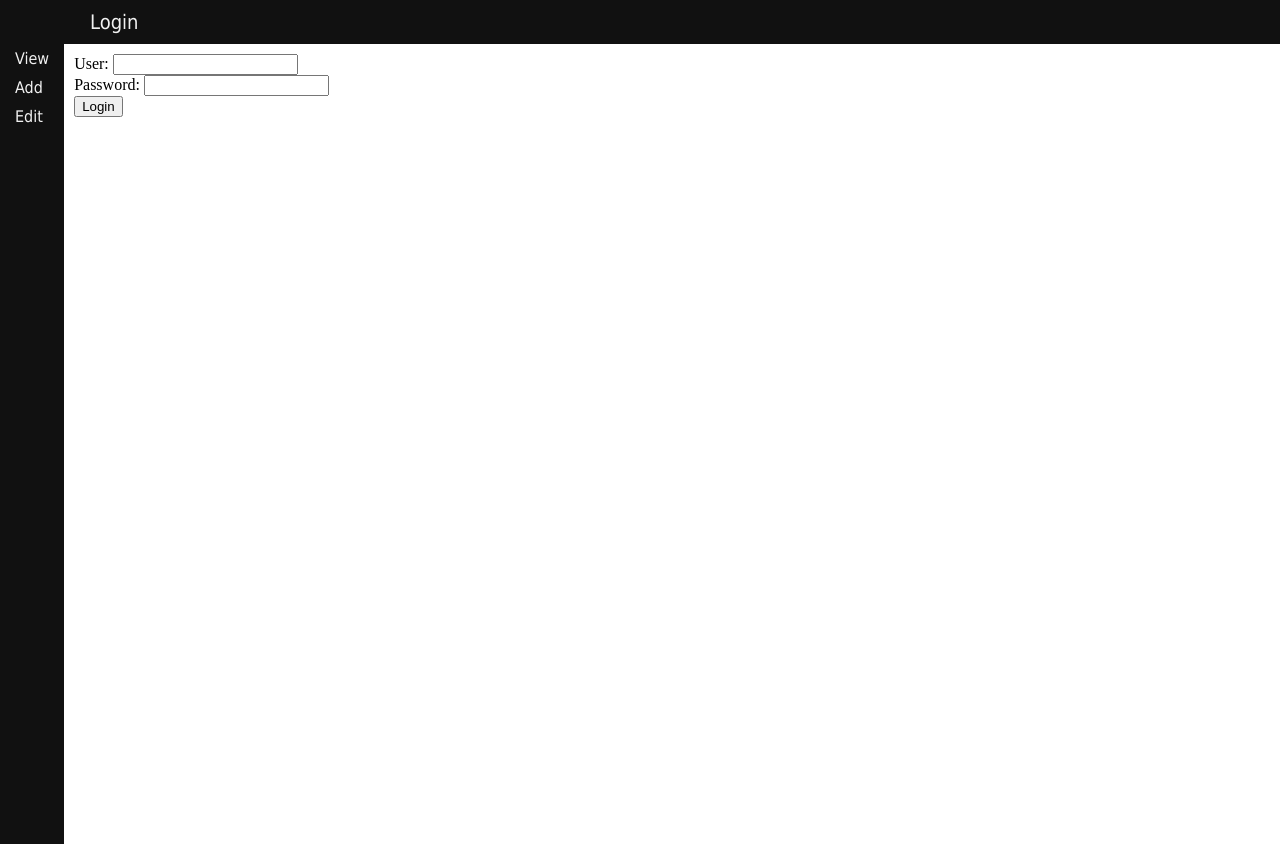
After one commit to jahui/stockutils, a Django app: page /trades/login in a window 1280 px wide. The commit adds this page. Run offline with Django 3.2, Linux system fonts and the light colour scheme.

Commit message:
Login
1) added login and register account pages
2) enforced all existing views to require login (not including login and
register pages)
3) created a base template and had other templates extend for easier
readability
4) added current login account to title bar.

```diff
--- a/stockutils/urls.py
+++ b/stockutils/urls.py
@@ -16,7 +16,8 @@ Including another URLconf
 from django.conf.urls import url, include
 from django.contrib import admin
 
+
 urlpatterns = [
     url(r'^admin/', admin.site.urls),
-    url(r'^trades/', include('tradetracker.urls'))
+    url(r'^trades/', include('tradetracker.urls')),
 ]
--- a/tradetracker/static/tradetracker/style.css
+++ b/tradetracker/static/tradetracker/style.css
@@ -4,13 +4,24 @@
     background-color: #111;
     font-family: "Tahoma";
     color: #f1f1f1;
+    padding-bottom: 10px;
+    padding-top: 10px;
+}
+
+.topbar div{
+    display: inline;
 }
 
 .topbar header{
+    display: inline;
     padding-left: 90px;
-    padding-top: 10px;
-    padding-bottom: 10px;
     font-size: 20px;
+}
+
+.topbar p{
+    font-size: 12px;
+    float: right;
+    padding-right: 10px;
 }
 
 .sidenav {
--- /dev/null
+++ b/tradetracker/templates/tradetracker/loginTradeTracker.html
@@ -0,0 +1,20 @@
+{% extends 'tradetracker/tradeTrackerBase.html' %}
+
+
+{% block headtitle %} Login {% endblock %}
+{% block bodyheader %} Login {% endblock %}
+
+{% block content %}
+	<form action="{% url 'tradetracker:processLogin' %}" method="post">
+		{% csrf_token %}
+		<label for="username">User: </label>
+		<input type="text" name="username"><br>
+		<label for="password">Password: </label>
+		<input type="password" name="userpassword"><br>
+		<input type="submit" value="Login">
+	</form>
+
+	{% if error %}
+		<strong>{{error}}</strong>
+	{% endif %}
+{% endblock %}
--- /dev/null
+++ b/tradetracker/templates/tradetracker/tradeTrackerBase.html
@@ -0,0 +1,34 @@
+{% load static %}
+<head>
+	<link rel="stylesheet" type="text/css" href="{% static 'tradetracker/style.css' %}" />
+	<title>{% block headtitle %}{% endblock %}</title>
+</head>
+<body>
+	<div class = "topbar">
+		<div>
+			<header>{% block bodyheader %}{% endblock %}</header>
+		</div>
+		<div>
+			{% if current_user %}
+				<p>Account: {{current_user}}</p>
+			{% endif %}
+		</div>
+	</div>
+	<div class="mainwrapper">
+		<div class="sidenav">
+			<a href="{% url 'tradetracker:viewTrades'%}">View</a>
+			<a href="{% url 'tradetracker:addTrades'%}">Add</a>
+			<a href="{% url 'tradetracker:editTrades'%}">Edit</a>
+		</div>
+		<div class="content">
+		{% block content %}
+		{% endblock %}
+		</div>
+		<div>
+			<div class="fixedinfo">
+				{% block fixedinfo %}
+				{% endblock %}
+			</div>
+		</div>
+	</div>
+</body>
--- a/tradetracker/urls.py
+++ b/tradetracker/urls.py
@@ -4,7 +4,10 @@ from . import views
 
 app_name = 'tradetracker'
 urlpatterns = [
-	url(r'^$', views.viewTrades, name='index'),
+	url(r'^login$', views.loginTrades, name='login'),
+	url(r'^process_login', views.processLogin, name='processLogin'),
+	url(r'^register', views.registerAccount, name='register'),
+	url(r'^create_account', views.processCreateAccount, name='processCreateAccount'),
 	url(r'^view/', views.viewTrades, name='viewTrades'),
 	url(r'^edit/', views.editTrades, name='editTrades'),
 	url(r'^add/', views.addTrades, name='addTrades'),
--- a/tradetracker/views.py
+++ b/tradetracker/views.py
@@ -1,29 +1,64 @@
 from django.shortcuts import render
 from django.http import HttpResponse, HttpResponseRedirect
 from django.urls import reverse
+from django.contrib.auth import authenticate, login, logout
+from django.contrib.auth.models import User
+from django.contrib.auth.decorators import login_required
+from django.contrib import messages
 from .models import Trade
 from datetime import date
 
 # Create your views here.
+
+def loginTrades(request):
+	return render(request, 'tradetracker/loginTradeTracker.html', {})
+
+def processLogin(request):
+	username = request.POST['username']
+	password = request.POST['userpassword']
+	user = authenticate(username=username, password=password)
+	if user is not None:
+		login(request, user)
+		return HttpResponseRedirect(reverse('tradetracker:viewTrades'))
+	else:
+		error_message = "Authentication failed!"
+		return render(request, 'tradetracker/loginTradeTracker.html', {'error' : error_message})
+
+def registerAccount(request):
+	return render(request, 'tradetracker/registerAccountPage.html', {})
+
+def processCreateAccount(request):
+	user = User.objects.create_user(request.POST['username'],
+		request.POST['useremail'], request.POST['userpassword'])
+	user.save()
+	return HttpResponseRedirect(reverse('tradetracker:viewTrades'))
+
+@login_required(login_url='/trades/login')
 def viewTrades(request):
 	trade_list = Trade.objects.all()
 	total_earnings = 0
 	for trade in trade_list:
 		total_earnings += trade.price * -trade.shares
-	context = {'trade_list' : trade_list, 'total_earnings' : total_earnings}
+	context = {'trade_list' : trade_list, 'total_earnings' : total_earnings,
+		'current_user' : request.user.username}
 	return render(request, 'tradetracker/viewTrades.html', context)
 
+@login_required
 def addTrades(request):
-	return render(request, 'tradetracker/addTrades.html', {})
+	return render(request, 'tradetracker/addTrades.html',
+		{'current_user' : request.user.username})
 
+@login_required
 def editTrades(request):
 	trade_list = Trade.objects.all()
 	total_earnings = 0
 	for trade in trade_list:
 		total_earnings += trade.price * -trade.shares
-	context = {'trade_list' : trade_list, 'total_earnings' : total_earnings}
+	context = {'trade_list' : trade_list, 'total_earnings' : total_earnings,
+		'current_user' : request.user.username}
 	return render(request, 'tradetracker/editTrades.html', context)
 
+@login_required
 def editSpecificTrade(request):
 	selected_trade = Trade.objects.get(pk=request.POST['selectedTrade'])
 	# date needs to be formatted to properly default
@@ -31,8 +66,10 @@ def editSpecificTrade(request):
 	# comes in format: Nov. 19, 2016, needs to be YYYY-MM-DD
 	format_date = raw_date.isoformat()
 	return render(request, 'tradetracker/editSpecificTrade.html',
-		{'selected_trade' : selected_trade, 'format_date' : format_date})
+		{'selected_trade' : selected_trade, 'format_date' : format_date,
+			'current_user' : request.user.username})
 
+@login_required
 def saveTrade(request):
 	ticker = request.POST['ticker']
 	trade_date = request.POST['tradedate']
@@ -44,13 +81,15 @@ def saveTrade(request):
 		return HttpResponseRedirect(reverse('tradetracker:viewTrades'))
 	else:
 		return render(request, 'tradetracker/addTrades.html',
-			{'error_message' : "All fields must be filled!"})
+			{'error_message' : "All fields must be filled!", 'current_user' : request.user.username})
 
+@login_required
 def deleteTrade(request):
 	selected_trade = Trade.objects.get(pk=request.POST['selectedTrade'])
 	selected_trade.delete()
 	return HttpResponseRedirect(reverse('tradetracker:viewTrades'))
 
+@login_required
 def changeTrade(request):
 	selected_trade = Trade.objects.get(pk=request.POST['selectedTrade'])
 	ticker = request.POST['ticker']
@@ -67,4 +106,5 @@ def changeTrade(request):
 		return HttpResponseRedirect(reverse('tradetracker:viewTrades'))
 	else:
 		return render(request, 'tradetracker/editSpecificTrade.html',
-			{'selected_trade': selected_trade, 'error_message' : "All fields must be filled!"})
+			{'selected_trade': selected_trade, 'error_message' : "All fields must be filled!",
+				'current_user' : request.user.username})
```
Also changed, not shown: tradetracker/templates/tradetracker/addTrades.html (+7 -19 lines), tradetracker/templates/tradetracker/editSpecificTrade.html (+7 -19 lines), tradetracker/templates/tradetracker/editTrades.html (+7 -19 lines), tradetracker/templates/tradetracker/registerAccountPage.html (added, +22 -0 lines), tradetracker/templates/tradetracker/viewTrades.html (+12 -24 lines), db.sqlite3.
